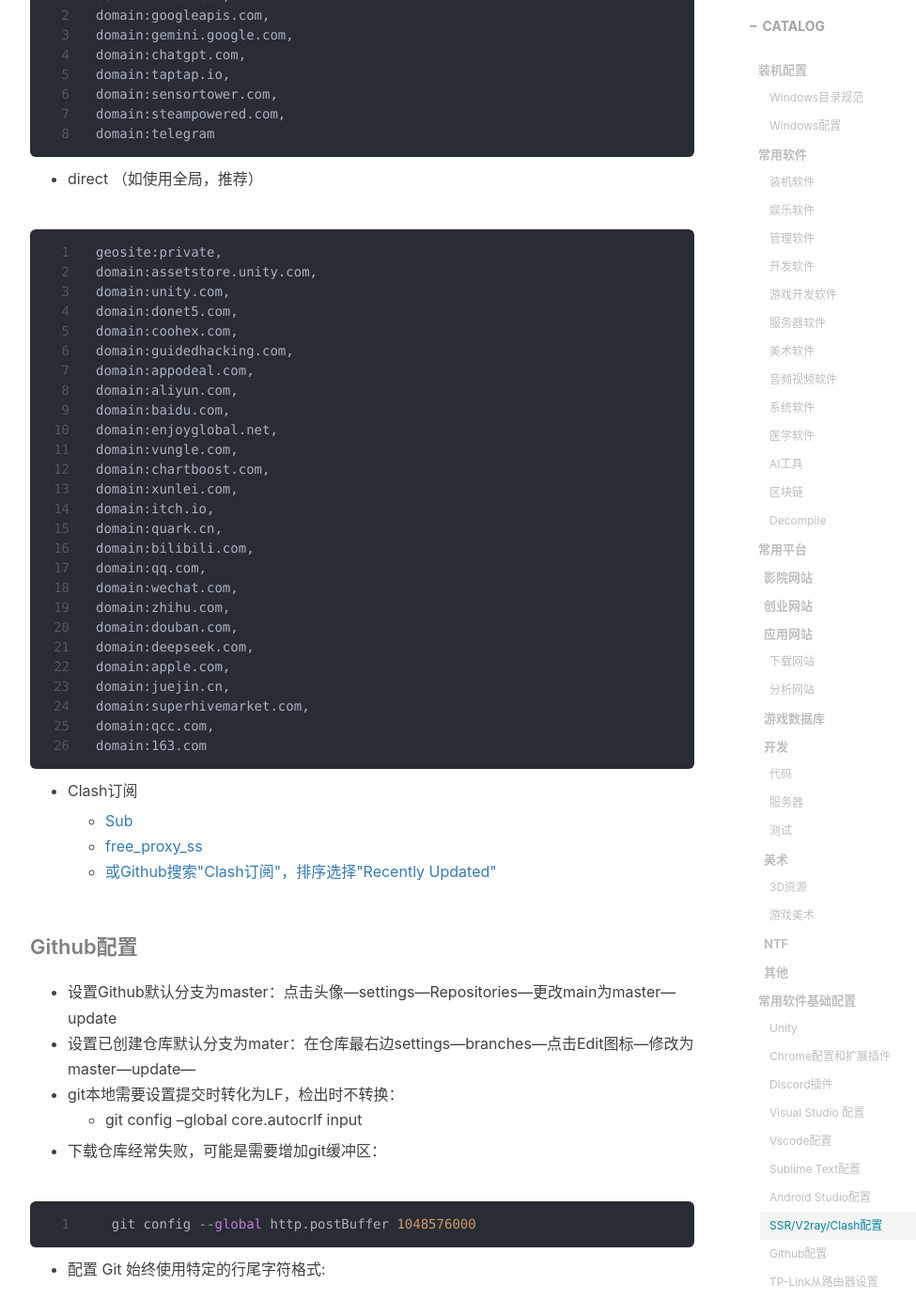
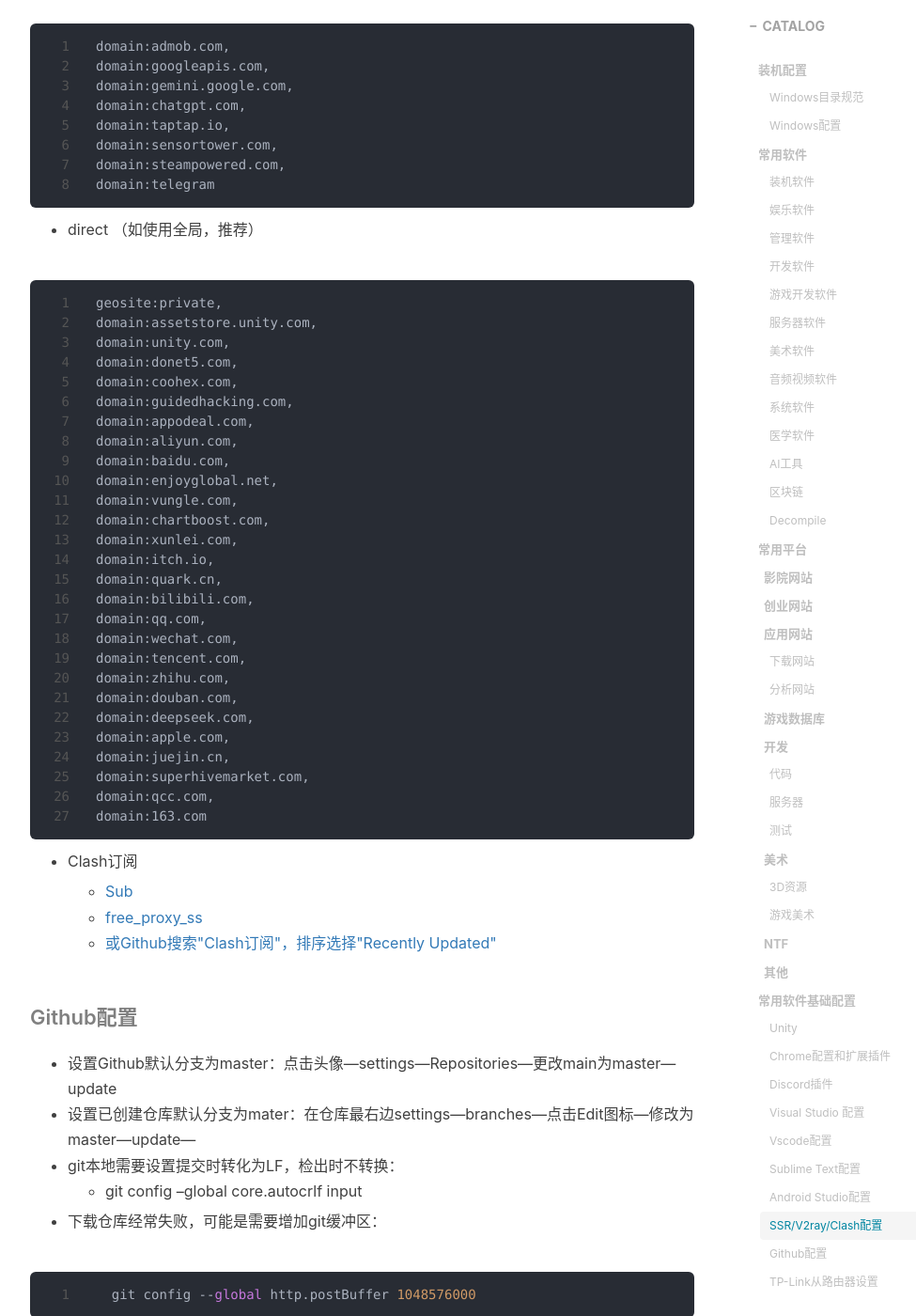
Before and after one commit to gumcstronger/gumcstronger.github.io, a Jekyll site: the page built from _posts/2022/2022-08-24-windows.md, in a window 1280 px wide and 1400 px high, scrolled down 16276 px. Shown: the whole window at 94% size, without its empty margins (233-1208 px from the left). Built offline with Jekyll 4.4.1, drawn with Linux system fonts in a browser that asks for light colours; nearby versions of some CDN libraries; comment, search, counter and statistics services are not loaded; some of the changed lines change nothing that is shown; some of the changed text lies outside the part shown.

Commit message:
Update 2022-08-24-windows.md

```diff
--- a/_posts/2022/2022-08-24-windows.md
+++ b/_posts/2022/2022-08-24-windows.md
@@ -87,6 +87,7 @@
 - [私有云盘NextCloud](https://nextcloud.com/) / [P2P文件同步工具Syncthing](https://syncthing.net/)
 - [AppCleaner(MacOS)](https://freemacsoft.net/appcleaner/)
 - [Microsoft Remote Desktop](https://learn.microsoft.com/zh-cn/windows-server/remote/remote-desktop-services/clients/remote-desktop-clients) 远程软件
+- [UU与远程](https://uuyc.163.com/) 远程软件
 - [Motrix](https://github.com/agalwood/Motrix/tree/master) BT下载工具
 - [AppCleaner](https://freemacsoft.net/appcleaner/) (Mac必装)
 
@@ -222,6 +223,7 @@
 * [czkawka](https://github.com/qarmin/czkawka) 文件查重工具
 * [etcher](https://github.com/balena-io/etcher) / UltraISO 刻录系统启动盘工具
 * [ccleaner](https://www.ccleaner.com/) 清除注册表等功能
+* [Yam Display ](https://www.yamdisplay.com/) 将ipad作为mac的第二屏幕（免费版7分钟重连）
 
 #### 医学软件
 
@@ -589,6 +591,7 @@
 domain:bilibili.com,
 domain:qq.com,
 domain:wechat.com,
+domain:tencent.com,
 domain:zhihu.com,
 domain:douban.com,
 domain:deepseek.com,
```
